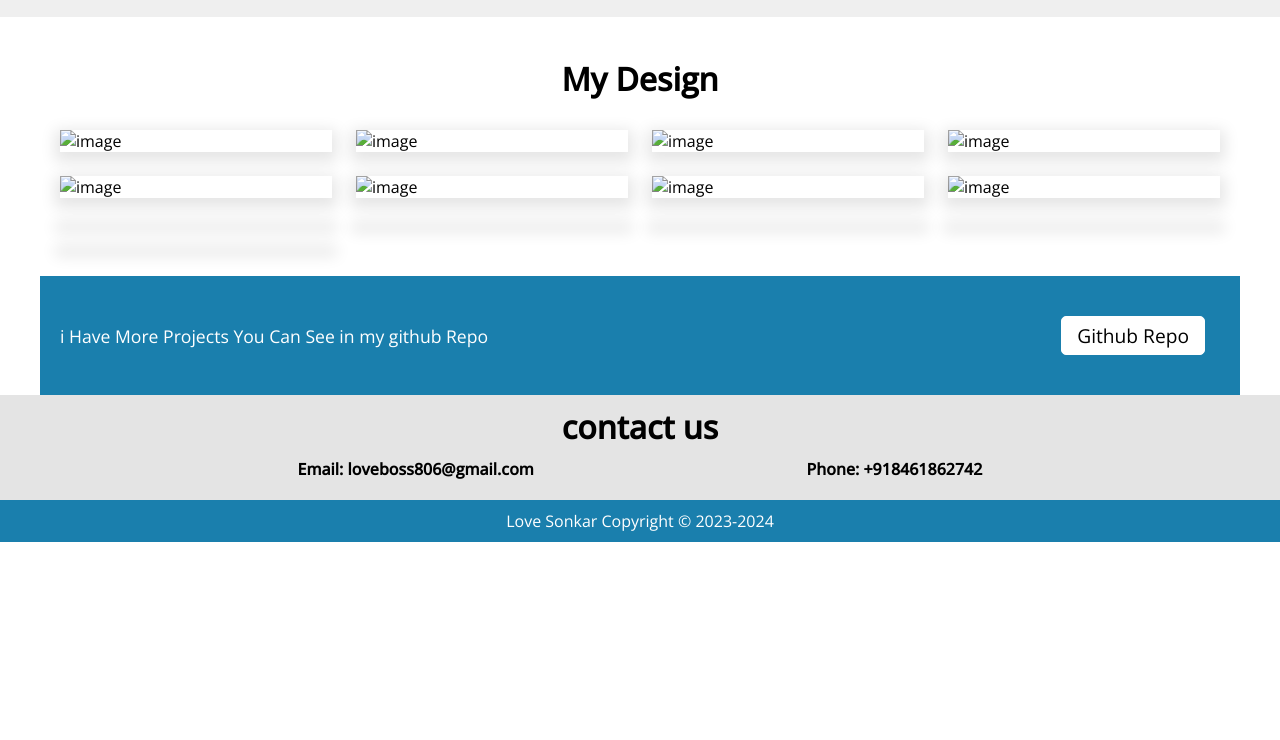
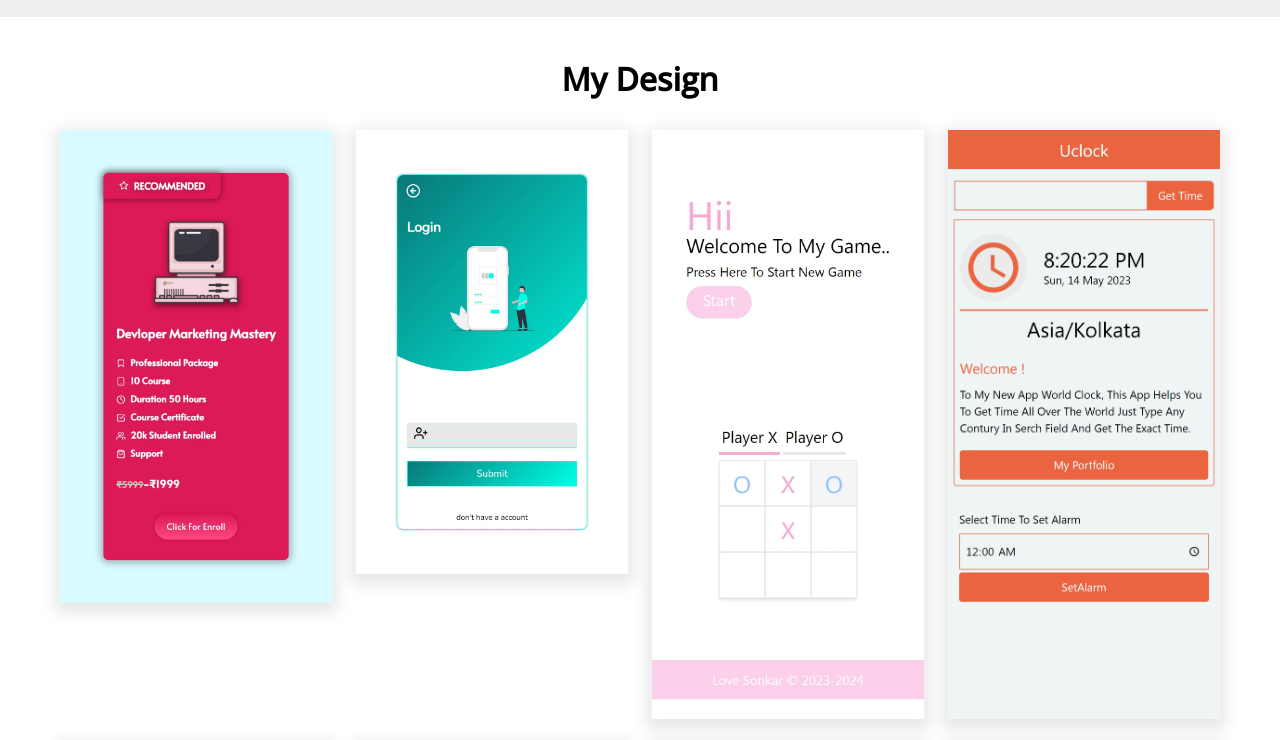
Before and after one commit to love-sonkar/portfolio-love-sonkar, a plain HTML site: page index.html in a window 1280 px wide. Shown: the part 3641-4381 px from the top of the page. Before the commit the page ends 4183 px from the top, so only its background shows below. Drawn offline with nearby package versions, Linux system fonts and the light colour scheme; the site is published under a folder, as on GitHub Pages, so addresses that start at the root find nothing.

Commit message:
bug fixes

```diff
--- a/index.html
+++ b/index.html
@@ -256,19 +256,19 @@
       <div class="center">
         <h1>My Design</h1>
         <div class="section-gallery">
-          <img src="/images/design/1.webp" alt="image" />
-          <img src="/images/design/3.webp" alt="image" />
-          <img src="/images/design/5.webp" alt="image" />
-          <img src="/images/design/6.webp" alt="image" />
-          <img src="/images/design/4.webp" alt="image" />
-          <img src="/images/design/7.webp" alt="image" />
-          <img src="/images/design/2.webp" alt="image" />
-          <img src="/images/design/8.webp" alt="image" />
-          <img src="/images/design/traverllondon.webp" alt="" />
-          <img src="/images/design/traverlcard.webp" alt="" />
-          <img src="/images/design/greenland.webp" alt="" />
-          <img src="/images/design/greenlandcard.webp" alt="" />
-          <img src="/images/design/savechalid.webp" alt="" />
+          <img src="./images/design/1.webp" alt="image" />
+          <img src="./images/design/3.webp" alt="image" />
+          <img src="./images/design/5.webp" alt="image" />
+          <img src="./images/design/6.webp" alt="image" />
+          <img src="./images/design/4.webp" alt="image" />
+          <img src="./images/design/7.webp" alt="image" />
+          <img src="./images/design/2.webp" alt="image" />
+          <img src="./images/design/8.webp" alt="image" />
+          <img src="./images/design/traverllondon.webp" alt="" />
+          <img src="./images/design/traverlcard.webp" alt="" />
+          <img src="./images/design/greenland.webp" alt="" />
+          <img src="./images/design/greenlandcard.webp" alt="" />
+          <img src="./images/design/savechalid.webp" alt="" />
         </div>
       </div>
     </div>
```
